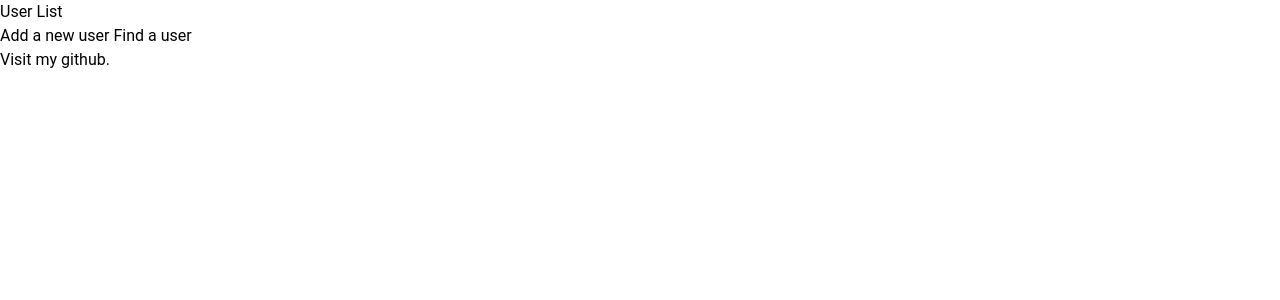
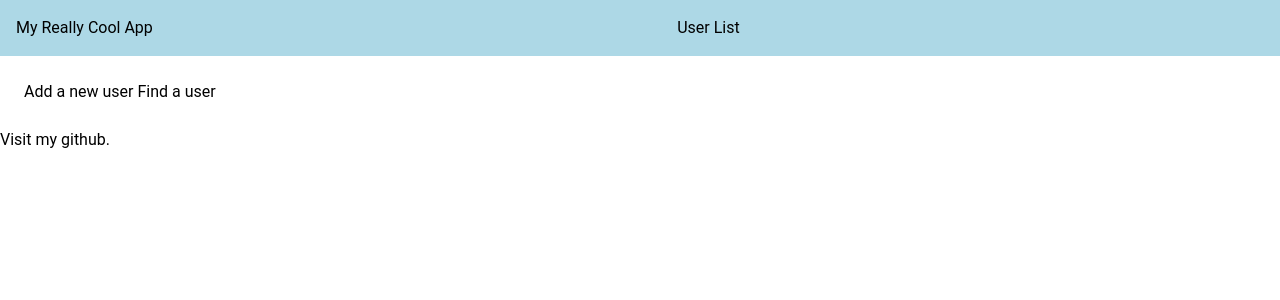
Before and after one commit to jptrsn/flask_demo, a Flask app: page / in a window 1280 px wide. Shown: the top 300 px of the page. Run offline with Flask 3, Linux system fonts and the light colour scheme.

Commit message:
Final lesson changes

```diff
--- a/TAP_4/static/css/style.css
+++ b/TAP_4/static/css/style.css
@@ -596,66 +596,31 @@ video {
   display: block;
 }
 
-.flex {
-  display: flex;
+.grid {
+  display: grid;
 }
 
 .hidden {
   display: none;
 }
 
-.list-disc {
-  list-style-type: disc;
-}
-
-.flex-row {
-  flex-direction: row;
-}
-
-.flex-col {
-  flex-direction: column;
-}
-
-.justify-center {
-  justify-content: center;
+.grid-cols-1 {
+  grid-template-columns: repeat(1, minmax(0, 1fr));
 }
 
 .gap-3 {
   gap: 0.75rem;
 }
 
-.p-3 {
-  padding: 0.75rem;
-}
-
 .p-6 {
   padding: 1.5rem;
 }
 
-.text-base {
-  font-size: 1rem;
-  line-height: 1.5rem;
-}
-
-.text-sm {
-  font-size: 0.875rem;
-  line-height: 1.25rem;
-}
-
-.text-xl {
-  font-size: 1.25rem;
-  line-height: 1.75rem;
-}
-
-.text-blue-gray-500 {
-  --tw-text-opacity: 1;
-  color: rgb(96 125 139 / var(--tw-text-opacity));
-}
-
-.app-header-text {
-  font-size: 3em;
-  color: rgba(100, 100, 100, 50);
-  text-align: center;
+.app-header {
+  display: flex;
+  padding: 16px;
+  background-color: lightblue;
+  justify-content: space-between;
 }
 
 .outlined-box-with-shadow {
@@ -678,6 +643,14 @@ video {
   margin-right: auto;
 }
 
-.visited\:text-blue-gray-900:visited {
-  color: rgb(38 50 56 );
+@media (min-width: 540px) {
+  .sm\:grid-cols-2 {
+    grid-template-columns: repeat(2, minmax(0, 1fr));
+  }
 }
+
+@media (min-width: 720px) {
+  .md\:grid-cols-3 {
+    grid-template-columns: repeat(3, minmax(0, 1fr));
+  }
+}
--- a/TAP_4/static/user-info.js
+++ b/TAP_4/static/user-info.js
@@ -2,33 +2,73 @@ const template = document.createElement('template');
 template.innerHTML = `
     <style>
         .profile {
-            padding: 12px;
-            border: 1px solid black;
-            border-radius: 12px;
-            background-color: rgba(128, 255, 255, .5);
-            margin-bottom: 12px;
+            display: flex;
+            flex-direction: column;
+            padding: 16px;
+            border: 3px solid rgba(128, 68, 0, 0.8);
+            background-color: rgba(128, 68, 0, 0.3);
+            border-radius: 16px;
         }
-        .profile div {
-            margin: 8px;
-            font-size: 1.5em;
+        .image-row {
+            display: flex;
+            flex-direction: row;
+            gap: 32px;
+            align-items: center;
         }
-        .profile p {
-            font-size: .9em;
-            color: #020202;
+        .name {
+            font-size: 150%;
+            font-weight: 500;
+            text-overflow: ellipsis;
+            white-space: nowrap;
+        }
+        .avatar {
+            border-radius: 50%;
+            aspect-ratio: 1;
+            overflow: hidden;
+            object-fit: cover;
+        }
+        .bio {
+            display: -webkit-box;
+            white-space: pre-wrap;
+            -webkit-box-orient: vertical;
+            -webkit-line-clamp: 5;
+            overflow-y: hidden;
+            text-overflow: ellipsis;
         }
     </style>
     <div class="profile">
+        <div class="image-row">
+            <img id="avatar" class="avatar w-16 sm:w-32">
+
+            <div class="name-container">
+                <div class="name">
+                    <slot name="name">
+                        Default User Name
+                    </slot>
+                </div>
+
+                <div class="title">
+                    <slot name="title">
+                        Default Title
+                    </slot>
+                </div>
+
+                <div>
+                    <span><slot name="email">defaultusername@exampleemail.com</slot></span>
+                </div>
+            </div>
+
+        </div>
+
         <div>
-            <slot name="name">
-                Default User Name
-            </slot>
+            <p id="bio" class="bio"></p>
         </div>
-        <p>Email: <slot name="email">defaultusername@exampleemail.com</slot></p>
+
     </div>
 `;
 
 class UserInfoComponent extends HTMLElement {
-    static observedAttributes = ["name", "email"];
+    static observedAttributes = ["name", "email", "title", "bio", "avatar"];
     constructor() {
         super();
         this.attachShadow({ mode: 'open' });
@@ -42,9 +82,26 @@ class UserInfoComponent extends HTMLElement {
         }
     }
 
+    updateImageSource(url) {
+        const element = this.shadowRoot.getElementById('avatar');
+        if (element) {
+            element.setAttribute('src', url);
+        }
+    }
+
+    updateElementInnerHtml(id, html) {
+        const element = this.shadowRoot.getElementById(id);
+        if (element) {
+            element.innerHTML = html;
+        }
+    }
+
     connectedCallback() {
         this.updateSlot('name', this.getAttribute('name') || 'Default name');
         this.updateSlot('email', this.getAttribute('email') || 'default@example.com');
+        this.updateSlot('title', this.getAttribute('title') || 'Default title');
+        this.updateElementInnerHtml('bio', this.getAttribute('bio'));
+        this.updateImageSource(this.getAttribute('avatar'));
     }
 }
 
--- a/TAP_4/templates/base.html
+++ b/TAP_4/templates/base.html
@@ -14,9 +14,9 @@
     </head>
     <body>
 
-        <header>
+        <header class="app-header">
             {% block pageHeader %}
-            <!-- <h1>My Really Cool App</h1> -->
+            <h1>My Really Cool App</h1>
             {% endblock %}
         </header>
 
--- a/TAP_4/templates/index.html
+++ b/TAP_4/templates/index.html
@@ -7,17 +7,25 @@
 {% endblock %}
 {% block pageHeader %}
   {{ super() }}
+  <h1>User List</h1>
+  <div></div>
 {% endblock %}
 {% block body %}
 <div>
-  <div>
-    <h1>User List</h1>
-    <ul>
+  <div class="grid grid-cols-1 sm:grid-cols-2 md:grid-cols-3 gap-3 p-6">
+
       {% for user in users %}
-        <user-info name="{{user.username}}" email="{{user.email}}"></user-info>
+        <user-info
+          name="{{user.username}}"
+          email="{{user.email}}"
+          title="{{user.title}}"
+          bio="{{user.bio}}"
+          avatar="{{user.avatar}}"
+          ></user-info>
       {% endfor %}
-    </ul>
+
     <div>
+
       <a href="{{ url_for('add_user') }}">Add a new user</a>
       <a href="{{ url_for('find_user') }}">Find a user</a>
     </div>
```
Also changed, not shown: TAP_4/static/src/input.css (+5 -4 lines).
